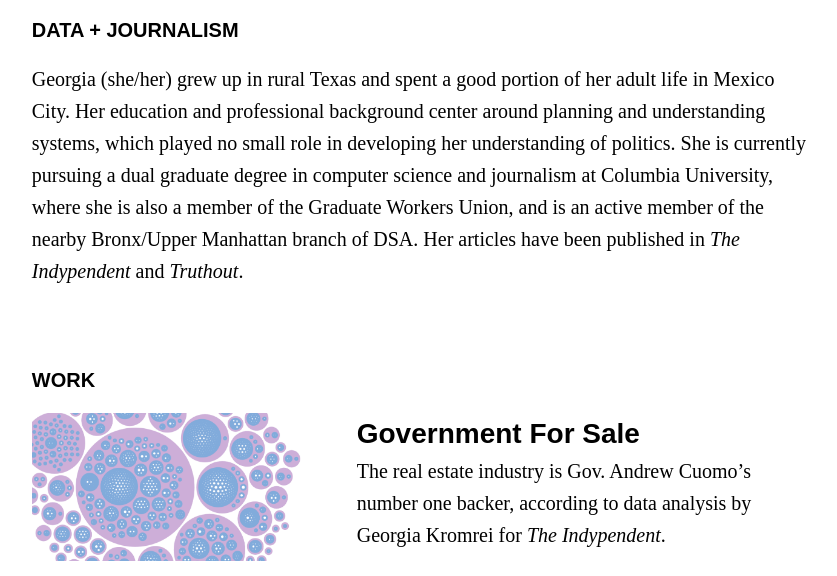
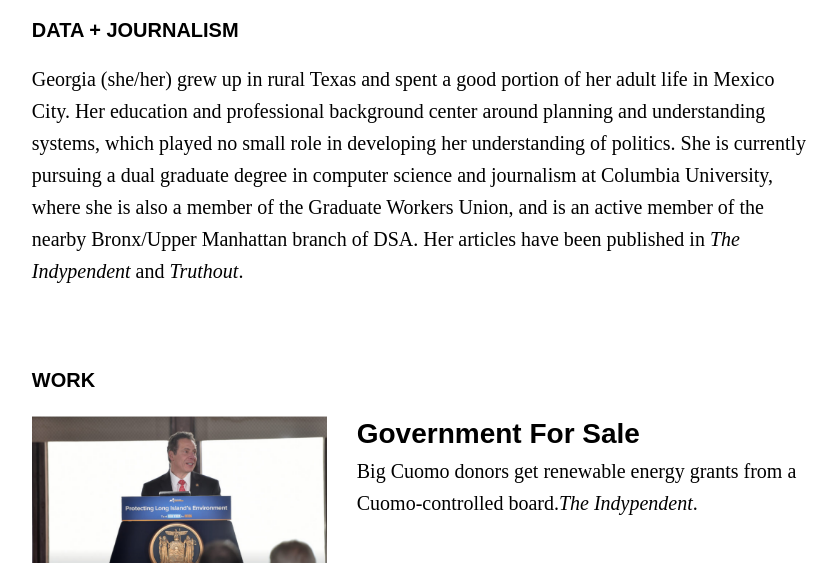
Before and after one commit to kromreig/kromreig.github.io, a plain HTML site: page index.html in a window 1280 px wide. Shown: the part 157-733 px from the top of the page, without its empty margins (217-1054 px from the left). Drawn offline with nearby package versions, Linux system fonts and the light colour scheme; a web font is replaced by a local one.

Commit message:
adding big green donors article

```diff
--- a/index.html
+++ b/index.html
@@ -46,7 +46,20 @@
                 <p class="section super-font">Work</p>
             </div>
         </div>
-
+<!-- start of story with an image -->
+        <!-- put the link here -->
+        <a class="link" href="https://indypendent.org/2018/09/cuomos-donors-get-the-green/" class="teaser-anchor">
+            <div class="row justify-content-center ">
+                <div class="col-md-4"><!-- image -->
+                    <img class="image " src="style/images/green_donors.png" alt="image description">
+                </div>
+                <div class="col-md-6 "><!-- headline/description -->
+                    <p class="subhead super-font">Government For Sale</p>
+                    <p class="body-text sub-font">Big Cuomo donors get renewable energy grants from a Cuomo-controlled board.<i>The Indypendent</i>.</p>
+                </div>
+            </div>
+    </a>
+<!-- end of story with an image -->
 <!-- start of story with an image -->
         <!-- put the link here -->
         <a class="link" href="https://indypendent.org/2018/08/government-for-sale/" class="teaser-anchor">
```
Also changed, not shown: style/images/green_donors.png (added).
